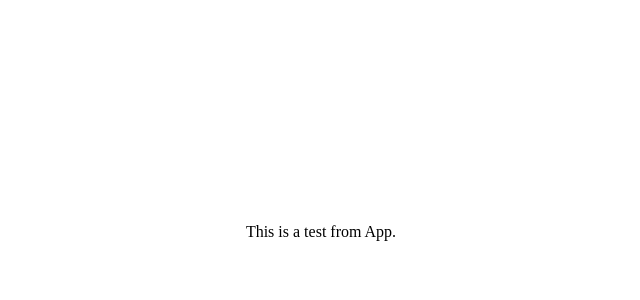
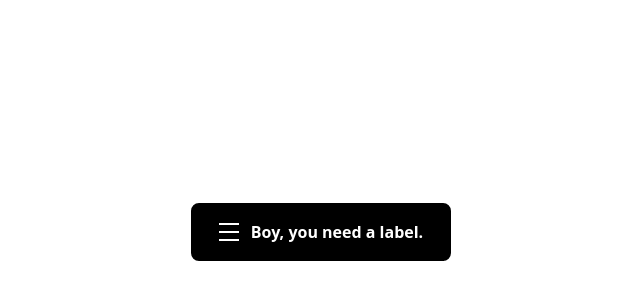
Before and after one commit to pookage/react-menu-button, a React app: page / in a window 1280 px wide. Shown: the part 168-468 px from the top of the page, without its empty margins (319-959 px from the left). Built offline with nearby package versions, Linux system fonts and the light colour scheme.

Commit message:
copied over the html from the web-components template, and updated class to className

```diff
--- a/src/components/App/App.jsx
+++ b/src/components/App/App.jsx
@@ -1,4 +1,5 @@
 import React, { Component } from "react";
+import MenuButton from "COMPONENTS/MenuButton/";
 import "SHARED/global.scss";
 import "SHARED/reset.scss";
 import { s } from "./";
@@ -8,9 +9,9 @@ export default class App extends Component {
 
 	render(){
 		return(
-			<p className={s.wrapper}>
-				This is a test from App.
-			</p>
+			<div className={s.wrapper}>
+				<MenuButton />
+			</div>
 		);
 	}//render
 }//App
--- /dev/null
+++ b/src/components/MenuButton/MenuButton.jsx
@@ -0,0 +1,60 @@
+import React, { Component } from "react";
+import { s } from "./";
+
+export default class MenuButton extends Component {
+
+	constructor(...args){
+		super(...args);
+
+		//scope binding
+		this.toggleOpen = this.toggleOpen.bind(this);
+
+		//initialise state
+		this.state = {
+			open: false
+		};
+	}//constructor
+
+	toggleOpen(){
+		this.setState({
+			open: !this.state.open
+		});
+	}//toggleOpen
+
+	render(){
+
+		const { open } = this.state;
+		return(
+			<div
+				className={`${s.wrapper} ${open ? s.active : s.inactive}`}
+			>
+				<input
+					id="menu-button"
+					className={`${s.checkbox}`}
+					type="checkbox"
+					onChange={this.toggleOpen}
+				/>
+				<label
+					className={`${s.container}`}
+					htmlFor="menu-button"
+				>
+					<span className={`${s.hamburger}`}>
+						<span className={`${s.bar}`}></span>
+						<span className={`${s.bar}`}></span>
+						<span className={`${s.bar}`}></span>
+					</span>
+					<span
+						className={`${s.label} ${s.close}`}
+						aria-hidden="true"
+					>
+						Close
+					</span>
+					<span className={`${s.label} ${s.open}`}>
+						Boy, you need a label.
+					</span>
+				</label>
+			</div>
+		);
+	}//render
+
+}//MenuButton
--- a/src/components/MenuButton/index.js
+++ b/src/components/MenuButton/index.js
@@ -1 +1,4 @@
-export { default } from "./element.js"
+import s from "./styles.scss";
+
+export { default } from "./MenuButton.jsx"
+export { s };
--- a/src/components/MenuButton/styles.scss
+++ b/src/components/MenuButton/styles.scss
@@ -1,10 +1,7 @@
-@import "SHARED/reset.scss";
 @import "./animations.scss";
 
 .wrapper {
 	display: inline-block;
-	height: 100%;
-	width: 100%;
 	font-size: 1em;
 	padding: 1em 2.62em;
 	border: 0.15em solid var(--color__bg);
@@ -99,10 +96,12 @@
 	.container {
 		position: relative;
 		left: calc(var(--hamburger__width) * 0.62);
-		pointer-events: none;
 		animation: label__load 1s both;
 
 		--hamburger__width: 1.25em;
+		&:hover {
+			cursor: pointer;
+		}
 	}
 		.hamburger {
 			display: inline-block;
@@ -112,6 +111,7 @@
 			position: absolute;
 			top: 50%;
 			left: -2em;
+			pointer-events: none;
 			transform: translate(0, -50%);
 			animation: hamburger__load .6s .6s both cubic-bezier(0.175, 0.885, 0.32, 1.275);
 		}
--- a/webpack.config.js
+++ b/webpack.config.js
@@ -75,7 +75,8 @@ function buildConfig(env, args){
 		},
 		resolve: {
 			alias: {
-				"SHARED": `${src}/shared`
+				"SHARED": `${src}/shared`,
+				"COMPONENTS": `${src}/components`
 			}
 		},
 		...modeOptions,
```
Also changed, not shown: src/components/MenuButton/template.js (deleted, +0 -42 lines).
